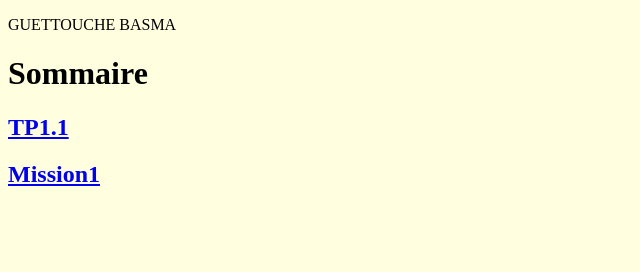
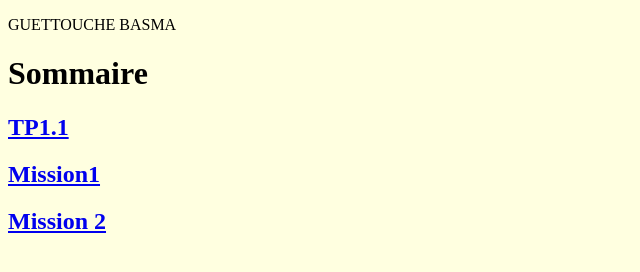
Before and after one commit to BasmaCooki/TP1.1-Mission1, a plain HTML site: page index.html in a window 1280 px wide. Shown: the whole page, without its empty margins (0-640 px from the left). Drawn offline with Linux system fonts and the light colour scheme.

Commit message:
Update index.html

```diff
--- a/index.html
+++ b/index.html
@@ -11,6 +11,7 @@
         <h1> Sommaire</h1>
         <h2> <a href="https://basmacooki.github.io/Tp1.1/">TP1.1</a></h2>
         <h2> <a href="https://basmacooki.github.io/TP2Mission1/">Mission1</a></h2>
+        <h2> <a href="https://basmacooki.github.io/T2.Mission2/">Mission 2</a></h2>
 
 </body>
 </html>
```
